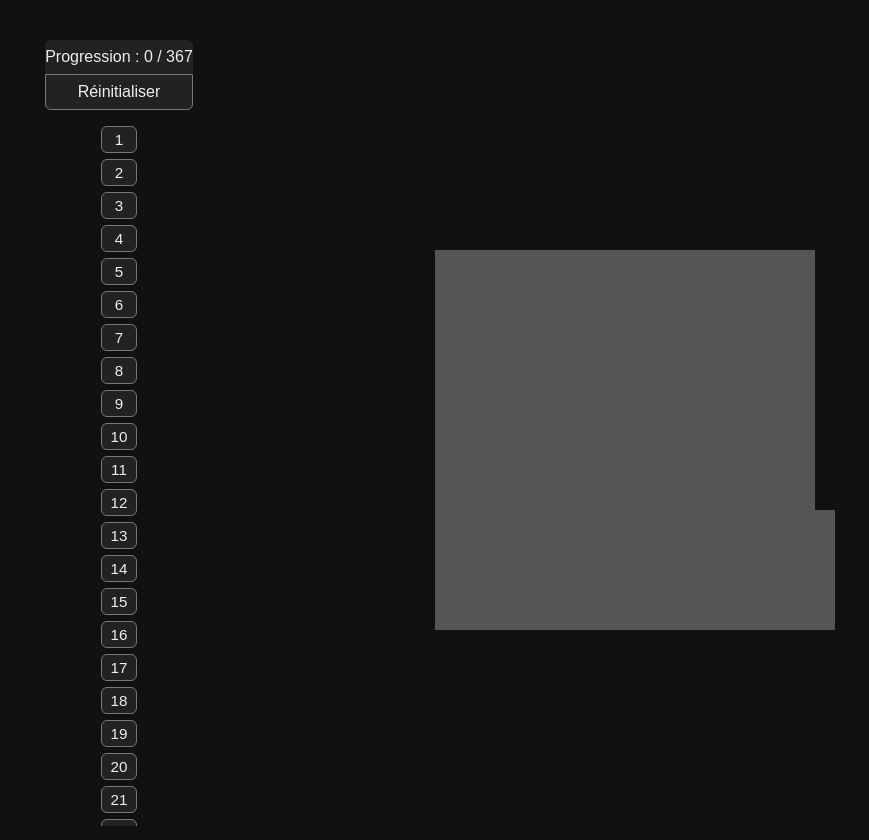
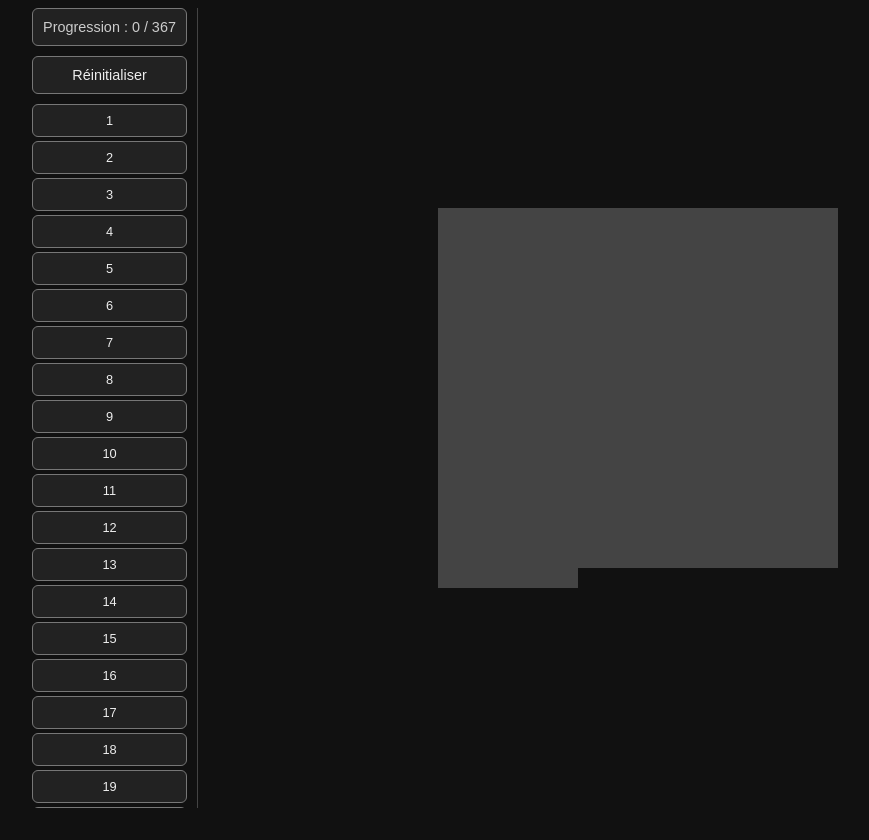
Before and after one commit to 3lveTDS/sanctuaire-asclepios, a plain HTML site: page index.html in a window 1280 px wide. Shown: the whole page, without its empty margins (105-974 px from the left). After the commit the page ends 816 px from the top, so only its background shows below. Drawn offline with Linux system fonts and the light colour scheme.

Commit message:
Update index.html

```diff
--- a/index.html
+++ b/index.html
@@ -2,117 +2,93 @@
 <html lang="fr">
 <head>
     <meta charset="UTF-8">
-    <title>Sanctuaire d'Asclépios – Spirale</title>
+    <title>Sanctuaire d'Asclépios</title>
     <style>
         body {
-            background-color: #111111;
-            color: #eee;
             display: flex;
             justify-content: center;
             align-items: flex-start;
             font-family: sans-serif;
-            margin: 0;
-            min-height: 100vh;
+            background-color: #111;
+            color: #eee;
         }
         #sidebar {
             display: flex;
             flex-direction: column;
-            align-items: center;
-            min-width: 100px;
-            margin-top: 40px;
+            margin-right: 40px;
+            border-right: 1px solid #444;
+            padding-right: 10px;
+            height: 800px;
         }
         #progress {
-            background: #222;
-            color: #eee;
-            padding: 8px 0;
-            width: 100%;
+            margin-bottom: 10px;
+            padding: 10px;
+            background-color: #222;
+            border: 1px solid #777;
+            border-radius: 6px;
+            font-size: 0.9em;
+            color: #ccc;
             text-align: center;
-            border-radius: 6px 6px 0 0;
-            margin-bottom: 0;
-            font-size: 1em;
         }
         #reset-button {
-            width: 100%;
-            background: #222;
+            margin-bottom: 10px;
+            padding: 10px;
+            font-size: 0.9em;
+            background-color: #222;
+            border: 1px solid #777;
             color: #eee;
-            padding: 8px 0;
-            border: 1px solid #777;
-            border-radius: 0 0 6px 6px;
-            font-size: 1em;
+            border-radius: 6px;
             cursor: pointer;
-            margin-bottom: 16px;
         }
         #list {
             display: flex;
             flex-direction: column;
-            align-items: stretch;
             gap: 4px;
             overflow-y: scroll;
             flex-grow: 1;
-            height: 700px;
-            scrollbar-width: none;
-            -ms-overflow-style: none;
+            scrollbar-width: none;          /* Firefox */
+            -ms-overflow-style: none;       /* IE/Edge legacy */
         }
-        #list::-webkit-scrollbar { display: none; }
+        #list::-webkit-scrollbar {
+                display: none;                  /* Chrome/Safari/Opera */
+        }
+
         .btn {
-            background: #222;
+            background-color: #222;
             color: #eee;
             border: 1px solid #777;
             border-radius: 6px;
-            margin: 0 0 2px 0;
-            padding: 4px;
-            font-size: 0.95em;
+            font-size: 0.8em;
+            padding: 8px;
             cursor: pointer;
             width: 100%;
-            box-sizing: border-box;
-            transition: background 0.2s, color 0.2s;
-        }
-        .btn:hover {
-            background: #444;
-            color: #fff;
         }
         #canvas {
             position: relative;
             width: 800px;
             height: 800px;
             background-color: #111111;
-            margin-top: 40px;
-            margin-left: 32px;
+            display: flex;
+            align-items: center;
+            justify-content: center;
         }
         .dot {
             position: absolute;
             width: 20px;
             height: 20px;
-            background-color: #555;
-            transition: background-color 0.3s;
-            box-sizing: border-box;
-            border: none;
             border-radius: 0;
+            background-color: #444;
+            transition: background-color 0.3s, box-shadow 0.3s;
+            margin: 0;
+            z-index: 1;
         }
-        .dot[data-level="1"] { background-color: #d32f2f; }   /* rouge */
-        .dot[data-level="2"] { background-color: #1976d2; }   /* bleu */
-        .dot[data-level="3"] { background-color: #388e3c; }   /* vert */
         .dot.pulse {
-            animation: pulse 0.5s;
+            animation: pulse 0.6s ease-out;
         }
         @keyframes pulse {
-            0% { box-shadow: 0 0 0 0 #fff5, 0 0 0 0 #fff0; }
-            70% { box-shadow: 0 0 10px 10px #fff2, 0 0 20px 20px #fff1; }
-            100% { box-shadow: 0 0 0 0 #fff0, 0 0 0 0 #fff0; }
-        }
-        .dot:hover::after {
-            content: attr(data-index);
-            position: absolute;
-            left: 50%; top: -22px;
-            transform: translateX(-50%);
-            color: #fff;
-            background: #111;
-            padding: 2px 8px;
-            border-radius: 4px;
-            font-size: 0.8em;
-            pointer-events: none;
-            z-index: 10;
-            box-shadow: 0 2px 8px #0008;
+            0% { box-shadow: 0 0 0px 4px #fff0; }
+            50% { box-shadow: 0 0 16px 8px #fff8; }
+            100% { box-shadow: 0 0 0px 4px #fff0; }
         }
     </style>
 </head>
@@ -124,104 +100,72 @@
     </div>
     <div id="canvas"></div>
     <script>
+        // === PARAMÈTRES ===
         const N = 367;
-        const cellSize = 20;
-        const gridSize = 21; // (doit être impair, assez grand pour contenir la spirale de 367 cases)
-        const offset = Math.floor(gridSize / 2);
-        const levels = ['0', '1', '2', '3']; // 0: gris, 1: rouge, 2: bleu, 3: vert
-        const levelColors = {
-            '0': '#555',      // gris de base
-            '1': '#d32f2f',   // rouge
-            '2': '#1976d2',   // bleu
-            '3': '#388e3c'    // vert
-        };
+        // Ordre : gris > rouge > bleu > vert
+        const levels = ["#444", "#e74c3c", "#3498db", "#27ae60"];
+        const state = JSON.parse(localStorage.getItem("asclepiosState") || "{}");
 
-        // Génère les positions spiralées pour chaque index
-        function generateSpiralPositions(N, cellSize, gridSize) {
-            let x = offset, y = offset;
-            let dx = [1, 0, -1, 0];
-            let dy = [0, -1, 0, 1];
-            let dir = 0, segment_length = 1, segment_passed = 0, turns = 0;
-            let positions = [{x, y}];
-            for (let i = 1; i < N; i++) {
-                x += dx[dir];
-                y += dy[dir];
-                positions.push({x, y});
-                segment_passed++;
-                if (segment_passed === segment_length) {
-                    segment_passed = 0;
-                    dir = (dir + 1) % 4;
-                    turns++;
-                    if (turns % 2 === 0) segment_length++;
-                }
-            }
-            // Centre et convertit en pixels
-            return positions.map(pos => ({
-                x: pos.x * cellSize,
-                y: pos.y * cellSize
-            }));
-        }
-
-        // Sauvegarde & état
-        const state = JSON.parse(localStorage.getItem("asclepiosState") || "{}");
+        // Grille compacte (carré le plus proche de racine(N))
+        const gridSize = Math.ceil(Math.sqrt(N)); // 20x20 max pour 367
+        const cellSize = 20;  // px
+        const offsetX = (800 - gridSize * cellSize) / 2;
+        const offsetY = (800 - gridSize * cellSize) / 2;
 
         const canvas = document.getElementById("canvas");
         const list = document.getElementById("list");
         const progress = document.getElementById("progress");
+
         let dots = {};
 
-        // Crée la grille spiralée
-        const positions = generateSpiralPositions(N, cellSize, gridSize);
-
-        // Place les carrés (dots)
-        for (let i = 1; i <= N; i++) {
-            const pos = positions[i-1];
-            const dot = document.createElement("div");
-            dot.className = "dot";
-            dot.style.left = `${pos.x + (800 - gridSize*cellSize)/2}px`;
-            dot.style.top = `${pos.y + (800 - gridSize*cellSize)/2}px`;
-            dot.dataset.index = i;
-            dot.dataset.level = state[i] || '0';
-            dot.style.backgroundColor = levelColors[dot.dataset.level];
-            canvas.appendChild(dot);
-            dots[i] = dot;
-        }
-
-        // Fonction de progression
         function updateProgress() {
-            let count = Object.values(state).filter(v => parseInt(v) > 0).length;
+            let count = Object.values(state).filter(v => v > 0).length;
             progress.textContent = `Progression : ${count} / ${N}`;
         }
 
-        // Réinitialisation
         function resetAll() {
             if (!confirm("Réinitialiser tous les progrès ?")) return;
             for (let i = 1; i <= N; i++) {
-                state[i] = '0';
-                dots[i].dataset.level = '0';
-                dots[i].style.backgroundColor = levelColors['0'];
+                state[i] = 0;
+                dots[i].style.backgroundColor = levels[0];
             }
             localStorage.setItem("asclepiosState", JSON.stringify(state));
             updateProgress();
         }
 
-        // Génère les boutons verticalement
+        // Placer les carrés sur une grille compacte, sans espace
+        for (let i = 1; i <= N; i++) {
+            const row = Math.floor((i - 1) / gridSize);
+            const col = (i - 1) % gridSize;
+            const dot = document.createElement("div");
+            dot.className = "dot";
+            dot.style.left = `${offsetX + col * cellSize}px`;
+            dot.style.top = `${offsetY + row * cellSize}px`;
+            dot.dataset.index = i;
+            dot.title = `Item ${i}`;
+            canvas.appendChild(dot);
+            dots[i] = dot;
+        }
+
         for (let i = 1; i <= N; i++) {
             const btn = document.createElement("button");
             btn.className = "btn";
             btn.textContent = i;
             btn.onclick = () => {
-                let curLevel = parseInt(state[i] || '0');
-                curLevel = (curLevel + 1) % levels.length;
-                state[i] = '' + curLevel;
-                dots[i].dataset.level = '' + curLevel;
-                dots[i].style.backgroundColor = levelColors['' + curLevel];
+                state[i] = (state[i] || 0) + 1;
+                if (state[i] >= levels.length) state[i] = 0;
+                dots[i].style.backgroundColor = levels[state[i]];
                 dots[i].classList.add('pulse');
-                setTimeout(() => dots[i].classList.remove('pulse'), 400);
+                setTimeout(() => dots[i].classList.remove('pulse'), 600);
                 localStorage.setItem("asclepiosState", JSON.stringify(state));
                 updateProgress();
             };
             list.appendChild(btn);
+
+            // Appliquer l'état initial
+            if (typeof state[i] !== "undefined") {
+                dots[i].style.backgroundColor = levels[state[i]];
+            }
         }
 
         updateProgress();
```
